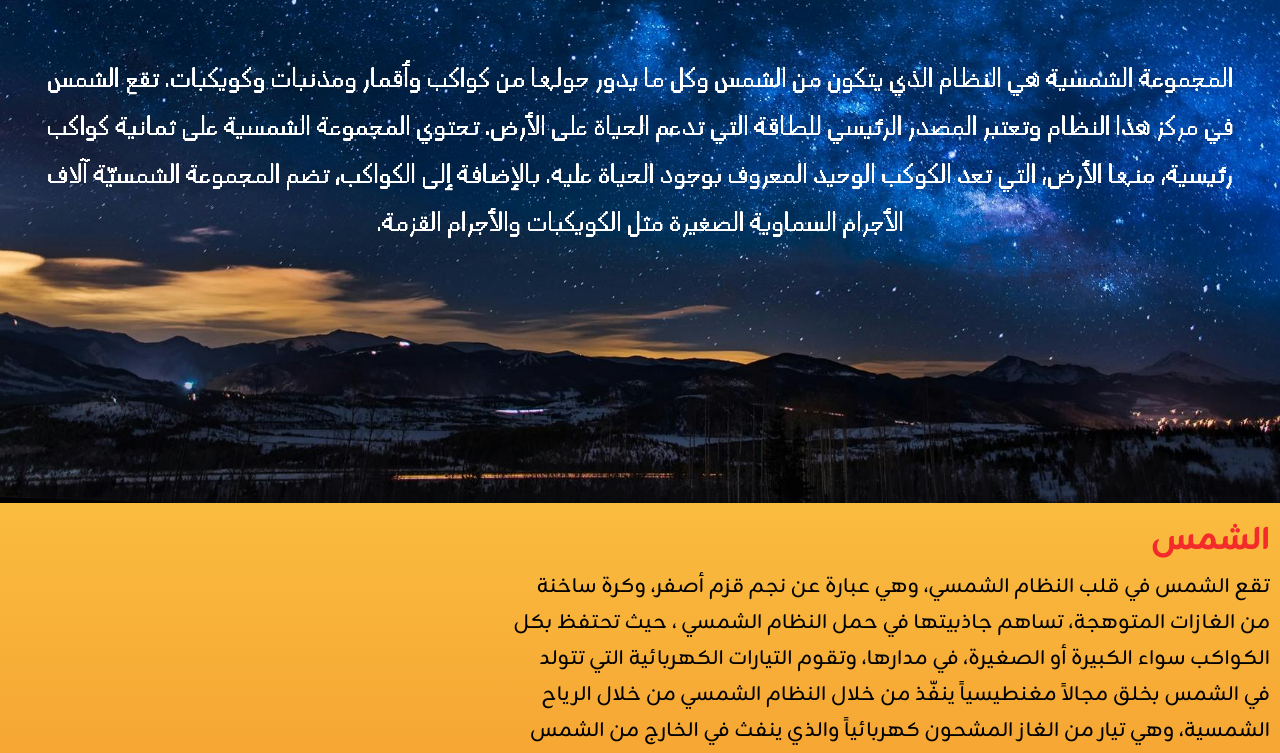
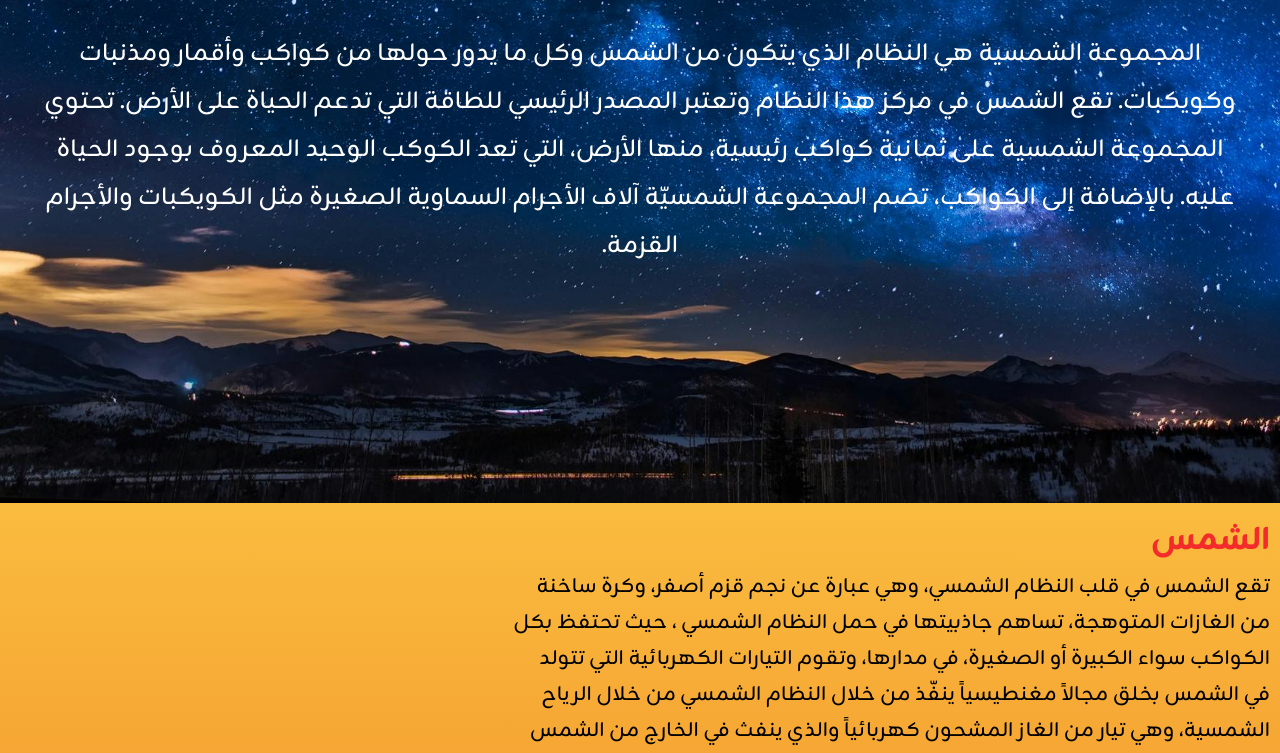
Before and after one commit to ahmed412345/ahmed1, a plain HTML site: page index.html in a window 1280 px wide. Shown: the part 297-1050 px from the top of the page. Drawn offline with Linux system fonts and the light colour scheme; a web font is replaced by a local one.

Commit message:
Update style-main.css

```diff
--- a/css/style-main.css
+++ b/css/style-main.css
@@ -141,7 +141,7 @@ a{
     padding:calc(var(--padding) * 30px) ;
     margin:calc(var(--margin) * 10px) ;
     font-size:calc(var(--font) * 30px);
-    font-family:p;
+    font-family:p2;
     line-height:1.6;
     text-align: center;
 }
```
